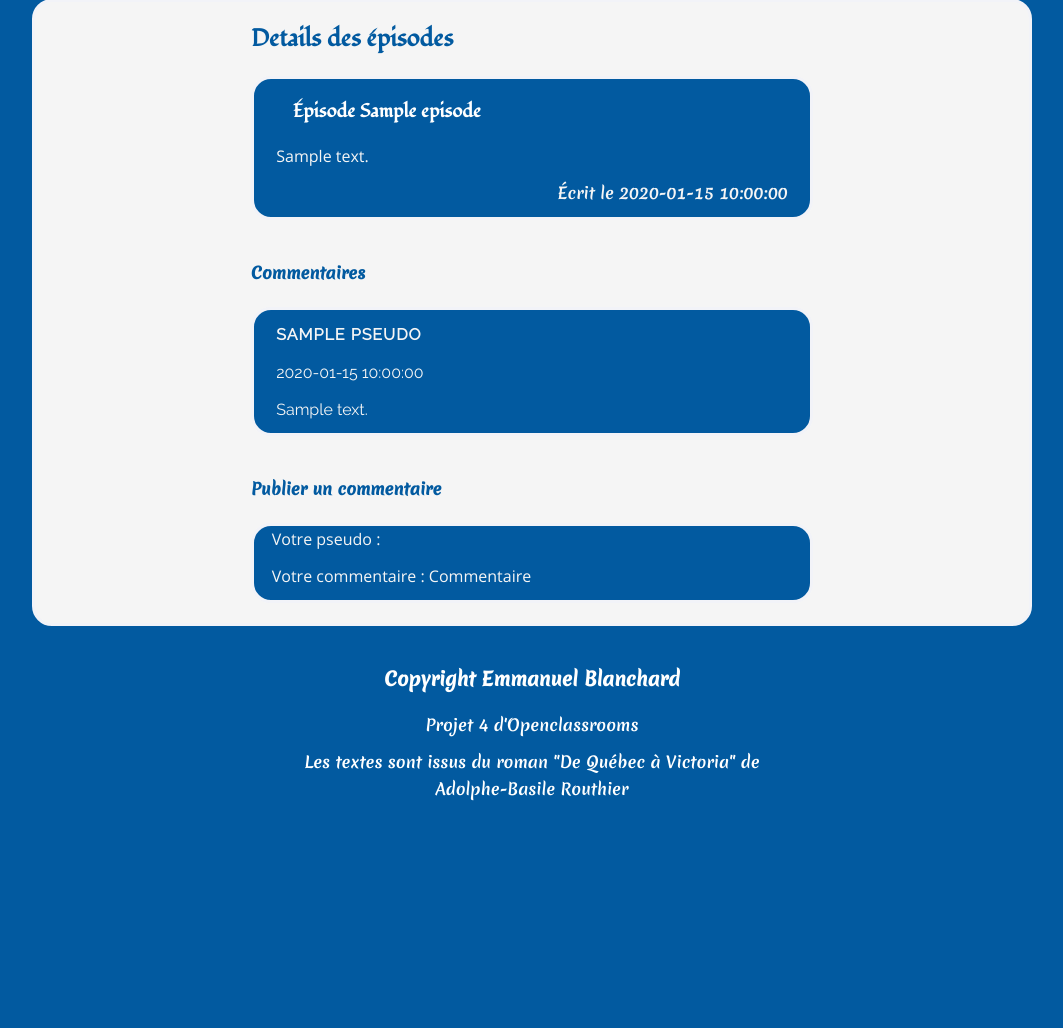
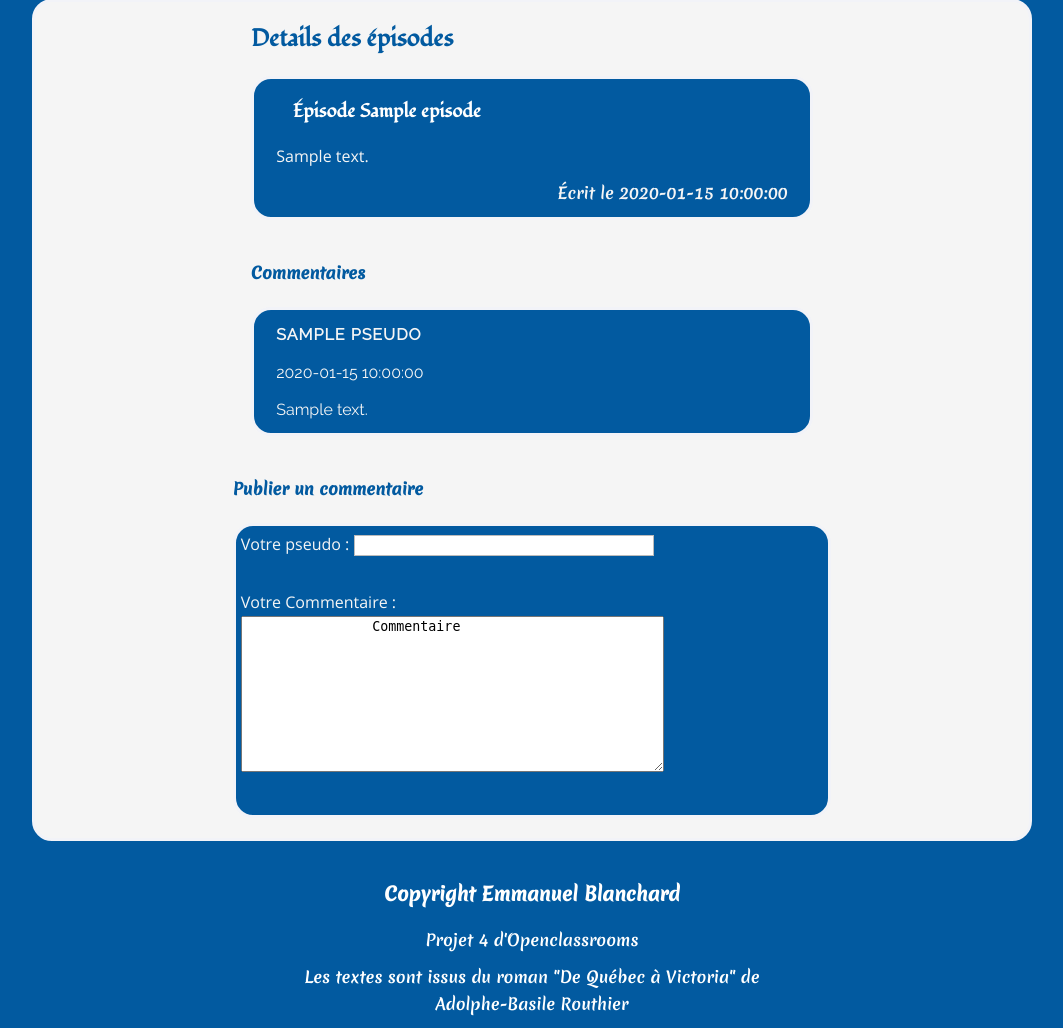
Before and after one commit to EmmanuelBlanchard/OpenClassroomsProject4, a PHP site: template templates/frontoffice/detailofepisode.html.php in a window 1280 px wide. Shown: the part 920-1948 px from the top of the page, without its empty margins (108-1171 px from the left). Before the commit the page ends 1721 px from the top, so only its background shows below. Run offline with PHP 8.4, Linux system fonts and the light colour scheme; the template is opened without the code that fills it: most values are stand-ins (such as "Sample title", 1, 10 or a date in 2020).

Commit message:
essai autre code car les input ne semble pas s'affichees

```diff
--- a/public/css/style.css
+++ b/public/css/style.css
@@ -163,6 +163,14 @@
     width: 80%;
 
 }
+form p {
+    width: 100%;
+    padding: 5px;
+}
+form p input {
+    border: 5px solid black;
+}
+
 .postCommentForm input[type=text] {
     width: 300px;
     max-width: 98%;
--- a/templates/frontoffice/detailofepisode.html.php
+++ b/templates/frontoffice/detailofepisode.html.php
@@ -31,17 +31,27 @@
     <article>
         <form class="postCommentForm" action="index.php?action=addcomment&id=<?=$data['episode']['id']?>\" method="post">
             <p>
+                <!--
                 <label for="pseudo">Votre pseudo : </label>
-                <input type="text" id="pseudo" name="pseudo" />
+                <input type="text" id="pseudo" name="pseudo" required /> -->
+                <!-- le code ci dessus n'affiche pas l'input ?? -->
+                <label for="pseudo">Votre pseudo : </label> <input type="text" name="pseudo" id="pseudo" />
             </p>
+            <p>
+                <!--
+                <label for="comment">Votre commentaire : </label>
+                <textarea id="comment" name="comment" rows="10" cols="62" required>
+                    Commentaire
+                </textarea> -->
+                <!-- le code ci dessus n'affiche pas l'input ?? -->
+                <label for="comment">
+                Votre Commentaire :
+                </label>
 
-            <p>
-                <label for="comment">Votre commentaire : </label>
-                <textarea id="comment" name="comment" rows="10" cols="62">
-                    Commentaire
+                <textarea name="comment" id="comment" rows="10" cols="50">
+                Commentaire
                 </textarea>
             </p>
-
             <p>
                 <input type="submit" class="inputTypeSubmitPublishComment" value="Publier" />
             </p>
```
